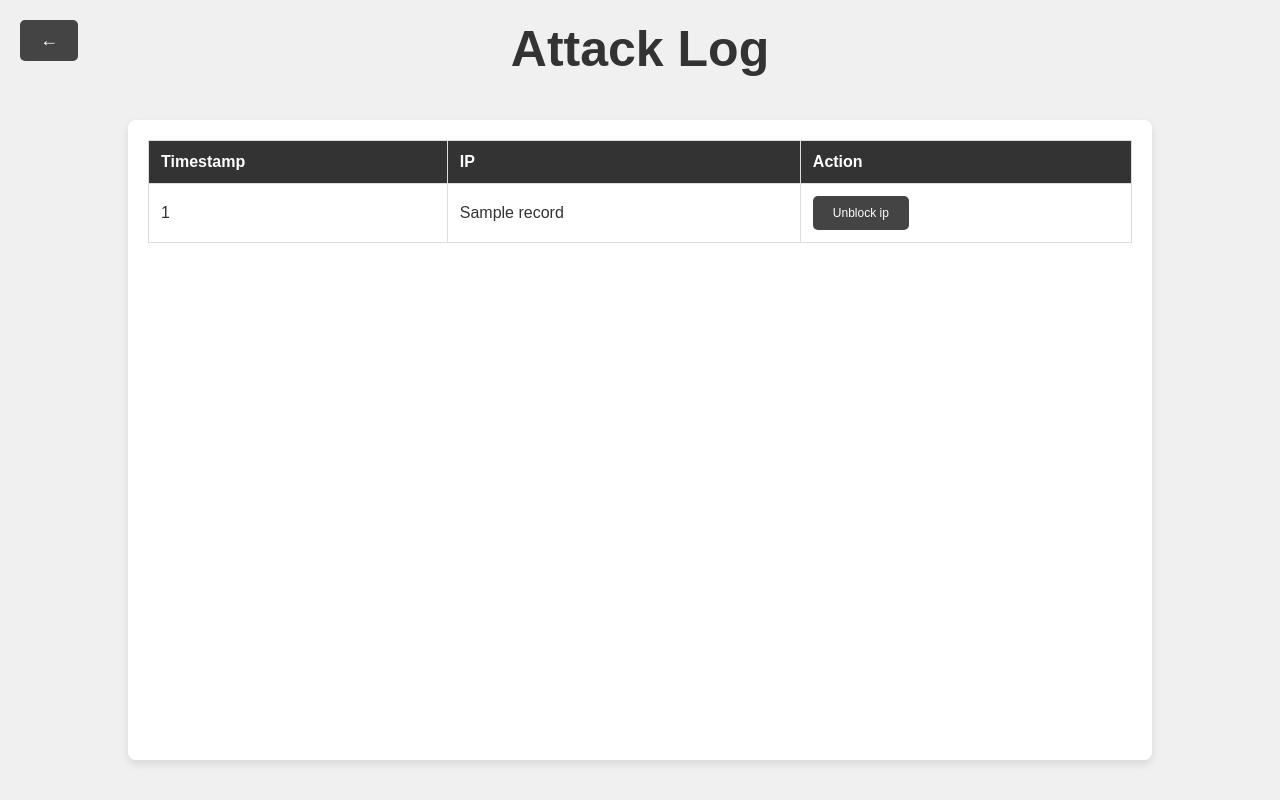
After one commit to aadilsalimm/Network_attack_detection_miniproject, a Flask app: template templates/log_page.html in a window 1280 px wide. The commit adds this page. Run offline with Flask 3, Linux system fonts and the light colour scheme; the template is opened without the code that fills it: most values are stand-ins (such as "Sample title", 1, 10 or a date in 2020); parts of the project's set-up code (start-up, migrations or seed data) failed here and were passed over; some libraries are stand-ins or nearby versions.

Commit message:
Added log page and its functionalities.

```diff
--- a/app.py
+++ b/app.py
@@ -1,4 +1,4 @@
-from flask import Flask, render_template
+from flask import Flask, render_template, request, redirect
 import threading
 from flask_socketio import SocketIO
 import webview
@@ -6,8 +6,8 @@ import sys
 import os
 from prediction_module.make_prediction import load_model, predict
 from network_capture.capture import start_sniff
-from mitigation.mitigate import block_ip
-from database.db_ops import db_connect, add_data, close_db_connection
+from mitigation.mitigate import block_ip, unblock_ip
+from database.db_ops import db_connect, add_data, close_db_connection, get_log, del_data
 
 
 app = Flask(__name__)
@@ -17,12 +17,27 @@ db_connect()
 
 
 attack_status = {"status": "No attack detected",
-                 "total": 0, "benign": 0, "dos": 0, "ddos": 0}
+                 "total": 0, "benign": 0, "dos": 0,}
 server_started = False
 
 @app.route('/')
 def home():
-    return render_template("home.html")
+    return render_template("home.html",attack_status=attack_status)
+
+
+@app.route('/log')
+def log_page():
+    log = get_log()
+    return render_template("log_page.html", log=log)
+
+
+@app.route('/delete-record', methods=['POST'])
+def delete_record():
+    ip = request.form.get('ip')
+    unblock_ip(ip)
+    del_data(ip)
+
+    return  redirect('/log')
 
 
 total_captured = 0
--- a/network_capture/capture.py
+++ b/network_capture/capture.py
@@ -148,7 +148,7 @@ def process_packet(packet):
 
 # Start sniffing
 def start_sniff():
-    print(f"🚀 Capturing network packets for {CAPTURE_TIME} seconds...\n")
+    print(f"Capturing network packets for {CAPTURE_TIME} seconds...\n")
     #iface : Windows -> WiFi, Linux -> enp0s3
     sniff(iface="enp0s3", prn=process_packet, store=False, timeout=CAPTURE_TIME)
 
--- /dev/null
+++ b/static/styles/log_page.css
@@ -0,0 +1,107 @@
+* {
+    margin: 0;
+    padding: 0;
+    box-sizing: border-box;
+}
+
+html, body {
+    height: 100%;
+    width: 100%;
+    font-family: Arial, sans-serif;
+    background-color: #f0f0f0;
+    color: #333;
+}
+
+body {
+    display: flex;
+    justify-content: center;
+    align-items: center;
+    height: 100%;
+    flex-direction: column;
+}
+
+.main-heading {
+    text-align: center;
+    color: #333;
+    margin-bottom: 20px;
+    position: absolute;
+    top: 20px;
+    left: 50%;
+    transform: translateX(-50%);
+    font-size:50px;
+}
+
+.back-button {
+    position: absolute;
+    top: 20px;
+    left: 20px;
+    background-color: #444;
+    color: #fff;
+    border: none;
+    padding: 10px 20px;
+    cursor: pointer;
+    font-size: 18px;
+    border-radius: 5px;
+}
+
+.back-button:hover {
+    background-color: #333;
+}
+
+.container {
+    width: 80%;
+    height: 80%; /* Fill the full height of the screen */
+    max-width: 1200px; /* Optional: to limit the maximum width */
+    padding: 20px;
+    background-color: #fff;
+    border-radius: 8px;
+    box-shadow: 0 4px 8px rgba(0, 0, 0, 0.1);
+    display: flex;
+    flex-direction: column;
+    margin-top: 80px; /* Adjust the space for the heading */
+}
+
+.log-table {
+    width: 100%;
+    /* height: 100%; Fill the remaining height */
+    border-collapse: collapse;
+    overflow-y: auto;
+}
+
+.log-table th, .log-table td {
+    padding: 12px;
+    text-align: left;
+    border: 1px solid #ddd;
+}
+
+.log-table th {
+    background-color: #333;
+    color: #fff;
+}
+
+.log-table tr:nth-child(even) {
+    background-color: #f9f9f9;
+}
+
+.log-table tr:hover {
+    background-color: #eaeaea;
+}
+
+a {
+    text-decoration: none;
+}
+
+.unblock-button {
+    background-color: #444;
+    color: #fff;
+    border: none;
+    padding: 10px 20px;
+    cursor: pointer;
+    font-size: 12px;
+    border-radius: 5px;
+    vertical-align: middle;
+}
+
+.unblock-button:hover {
+    background-color: #333;
+}
--- /dev/null
+++ b/templates/log_page.html
@@ -0,0 +1,45 @@
+<!DOCTYPE html>
+<html lang="en">
+<head>
+    <meta charset="UTF-8">
+    <meta name="viewport" content="width=device-width, initial-scale=1.0">
+    <title>DDoS Attack Log</title>
+    <link rel= "stylesheet" type= "text/css" href= "{{ url_for('static',filename='styles/log_page.css') }}">
+    <script src="https://cdnjs.cloudflare.com/ajax/libs/socket.io/4.5.0/socket.io.js"></script>
+</head>
+<body>
+    <h1 class="main-heading">Attack Log</h1>
+    <div class="container">
+        <!-- <button class="back-button" onclick="goBack()">←</button> -->
+         <a href="/">
+        <button id="backButton" class="back-button">←</button>
+        </a>
+        <table class="log-table">
+            <thead>
+                <tr>
+                    <th>Timestamp</th>
+                    <th>IP</th>
+                    <th>Action</th>
+                </tr>
+            </thead>
+            <tbody>
+                {% for record in log %}
+                <tr>
+                    <td>{{ record[0] }}</td>
+                    <td>{{ record[1] }}</td>
+                    <td>
+
+                        <form action ="/delete-record" method="POST" style="display:inline;">
+                            <input type="hidden" name="ip" value={{record[1]}}>
+                            <button class="unblock-button" onclick="return confirm('Are you sure you want to Unblock this ip?')">Unblock ip</button>
+                        </form>
+
+                    </td>
+                </tr>
+                {% endfor %}
+            </tbody>
+        </table>
+    </div>
+
+</body>
+</html>
```
Also changed, not shown: database/db_ops.py (+17 -5 lines), static/styles/home.css (+22 -0 lines), templates/home.html (+8 -4 lines).
